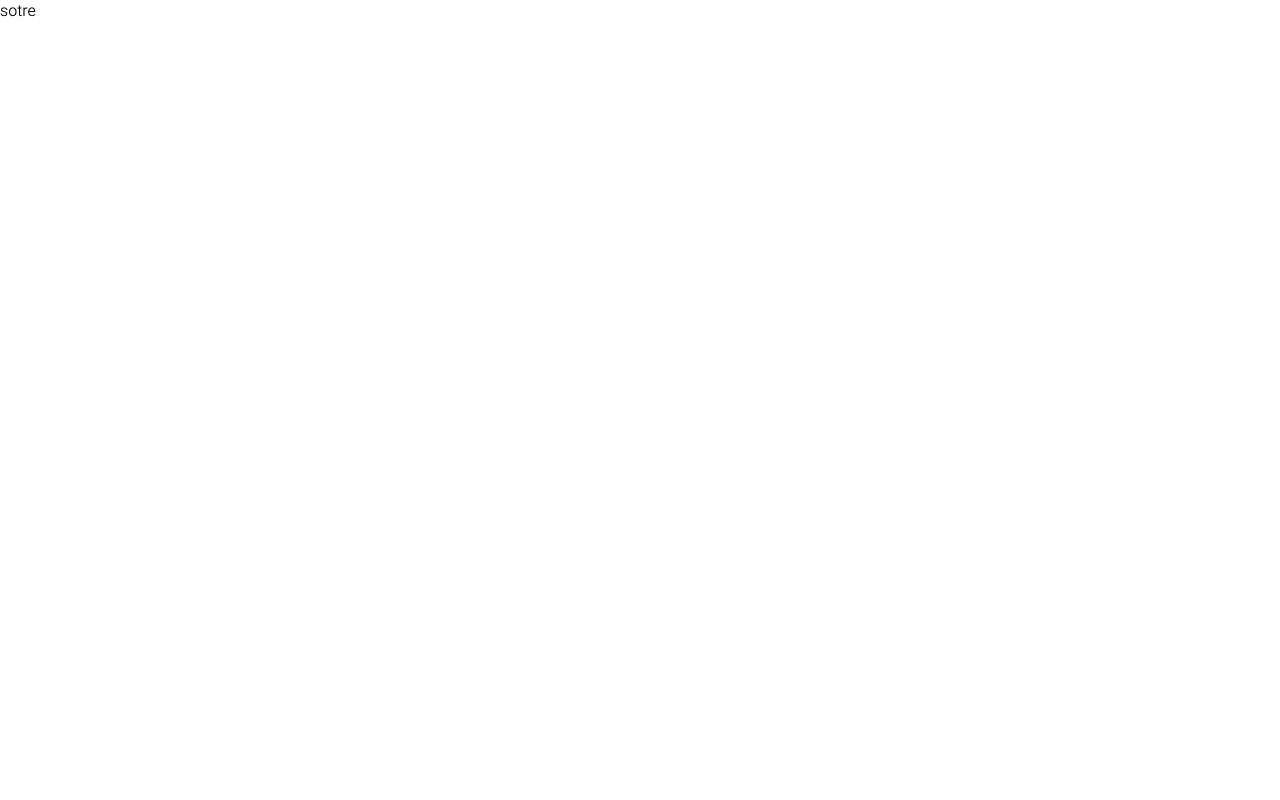
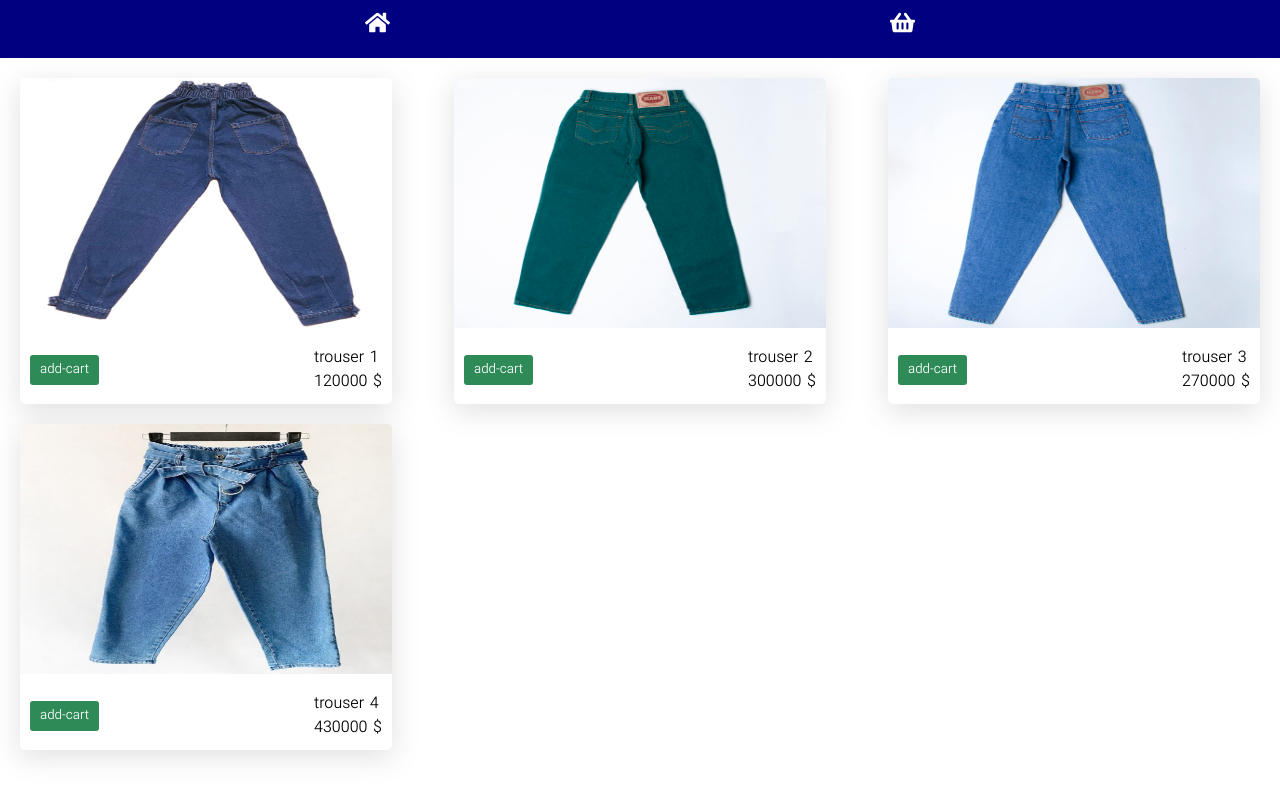
Before and after one commit to arshia788/Redux-TrousersShop-react, a React (Create React App) app: page / in a window 1280 px wide. Built offline with nearby package versions, Linux system fonts and the light colour scheme.

Commit message:
working on styles

```diff
--- a/package.json
+++ b/package.json
@@ -8,6 +8,7 @@
     "@testing-library/user-event": "^13.5.0",
     "react": "^18.2.0",
     "react-dom": "^18.2.0",
+    "react-icons": "^4.9.0",
     "react-redux": "^8.1.0",
     "react-router-dom": "^5.2.0",
     "react-scripts": "5.0.1",
--- a/src/App.js
+++ b/src/App.js
@@ -15,6 +15,7 @@ function App() {
 
   return (
     <div>
+        <Navbar />
         <Switch>
           <Route path='/' component={Store}/>
           <Route path='/cart' component={Cart}/>
--- a/src/components/Navbar.js
+++ b/src/components/Navbar.js
@@ -1,8 +1,21 @@
-import React from 'react'
+import React from 'react';
+import { Link } from 'react-router-dom';
+
+import { FaHome} from "react-icons/fa";
+import { FaShoppingBasket} from "react-icons/fa";
+
 
 function Navbar() {
   return (
-    <div>
+    <div className='nav'>
+
+        <Link to='/'>
+          <FaHome />
+        </Link>
+
+        <Link to='/cart'>
+          <FaShoppingBasket />
+        </Link>
 
     </div>
   )
--- a/src/components/Store.js
+++ b/src/components/Store.js
@@ -1,9 +1,19 @@
-import React from 'react'
+import React, { useState } from 'react';
+
+import { Data } from '../data';
+
+// campo
+import Cart from './shared/Cart';
 
 function Store() {
+
+  const [products, setProducts]= useState(Data);
+
   return (
-    <div>
-        sotre
+    <div className='store'>
+        {
+          products.map((item)=> <Cart key={item.id} data={item}/>)
+        }
     </div>
   )
 }
--- a/src/components/shared/Cart.js
+++ b/src/components/shared/Cart.js
@@ -1,9 +1,19 @@
 import React from 'react';
 
-const Cart = () => {
+const Cart = ({data}) => {
+    console.log(data);
+
     return (
-        <div>
+        <div className='cart'>
+            <img src={data.image}/>
+            <div className='info'>
+                <button>add-cart</button>
 
+                <div>
+                    <p>{data.title}</p>
+                    <p>{data.price}  $</p>
+                </div>
+            </div>
         </div>
     );
 };
--- a/src/data.js
+++ b/src/data.js
@@ -1,25 +1,25 @@
 export const Data = [
      {
          id: 1,
-         title: "شلوار اول",
+         title: " trouser 1",
          image: "/images/1.jpg",
          price: 120000,
      },
      {
          id: 2,
-         title: "شلوار جین دوم",
+         title: "  trouser 2",
          image: "/images/2.jpg",
          price: 300000,
      },
      {
          id: 3,
-         title: "شلوار سوم",
+         title: "trouser 3",
          image: "/images/3.jpg",
          price: 270000,
      },
      {
          id: 4,
-         title: "شلوار چهارم",
+         title: "trouser 4 ",
          image: "/images/4.jpg",
          price: 430000,
      },
--- a/src/index.css
+++ b/src/index.css
@@ -1,4 +1,3 @@
-
 @font-face {
   font-family:'IRANSansX-Light' ;
   src: url(./fonts/IRANSansX-Light.woff) format('woff');
@@ -9,3 +8,56 @@
   padding: 0;
   margin: 0;
 }
+
+.nav{
+  display: flex;
+  justify-content: center;
+  align-items: center;
+  background: navy;
+  color: #fff;
+  padding: 10px;
+}
+
+.nav a{
+  color: #fff;
+  font-size: 25px;
+  margin: 0 250px;
+}
+
+.store{
+  display: flex;
+  justify-content: space-between;
+  align-items: center;
+  flex-wrap: wrap;
+  padding: 20px;
+}
+
+.cart{
+  width: 30%;
+  box-shadow: rgba(100, 100, 111, 0.2) 0px 7px 29px 0px;
+  border-radius: 5px;
+  overflow: hidden;
+  margin-bottom: 20px;
+}
+
+.cart .info{
+  padding: 10px;
+  display: flex;
+  justify-content: space-between;
+  align-items: center;
+}
+
+.cart button{
+  border: none;
+  outline: none;
+  background: seagreen;
+  color: #fff;
+  padding: 5px 10px;
+  border-radius: 3px;
+  cursor: pointer;
+}
+
+.cart img{
+  width: 100%;
+  height: 250px;
+}
```
Also changed, not shown: 1 other file (tests, documents, lock files or other folders).
